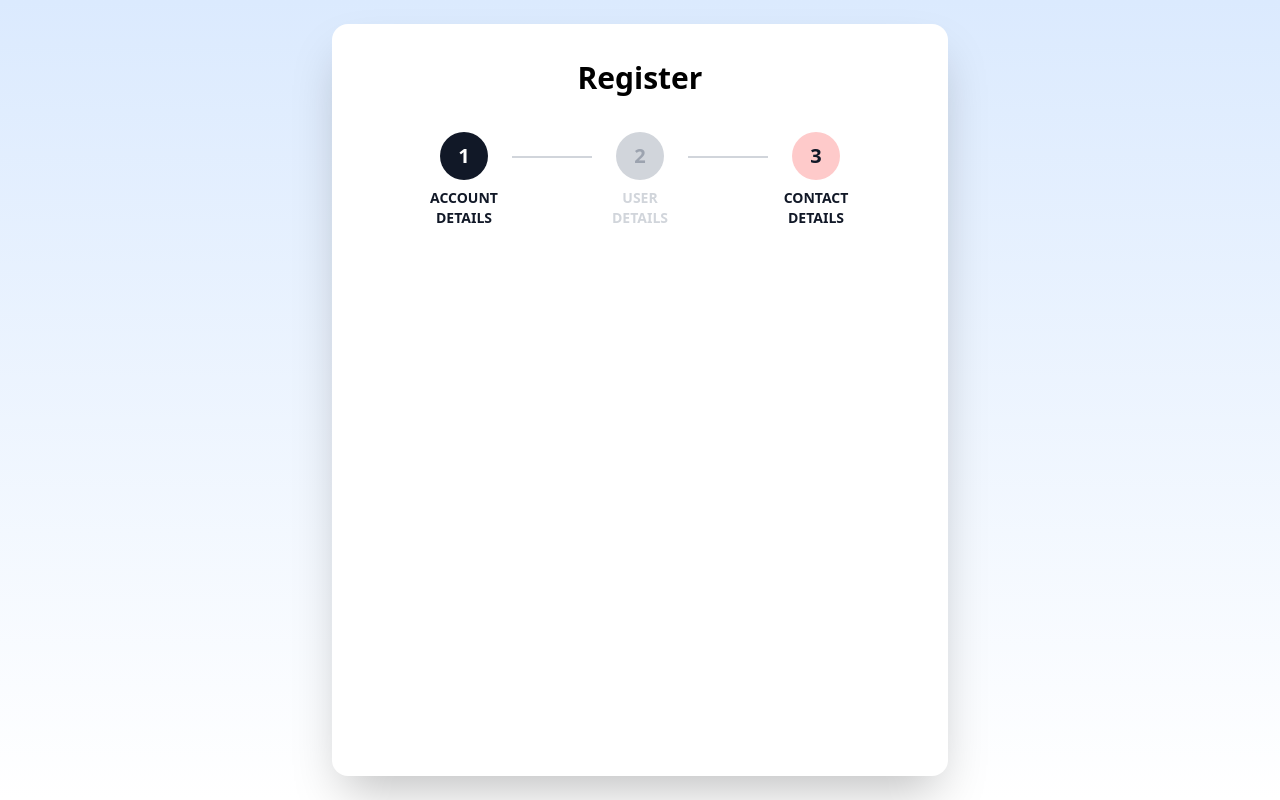
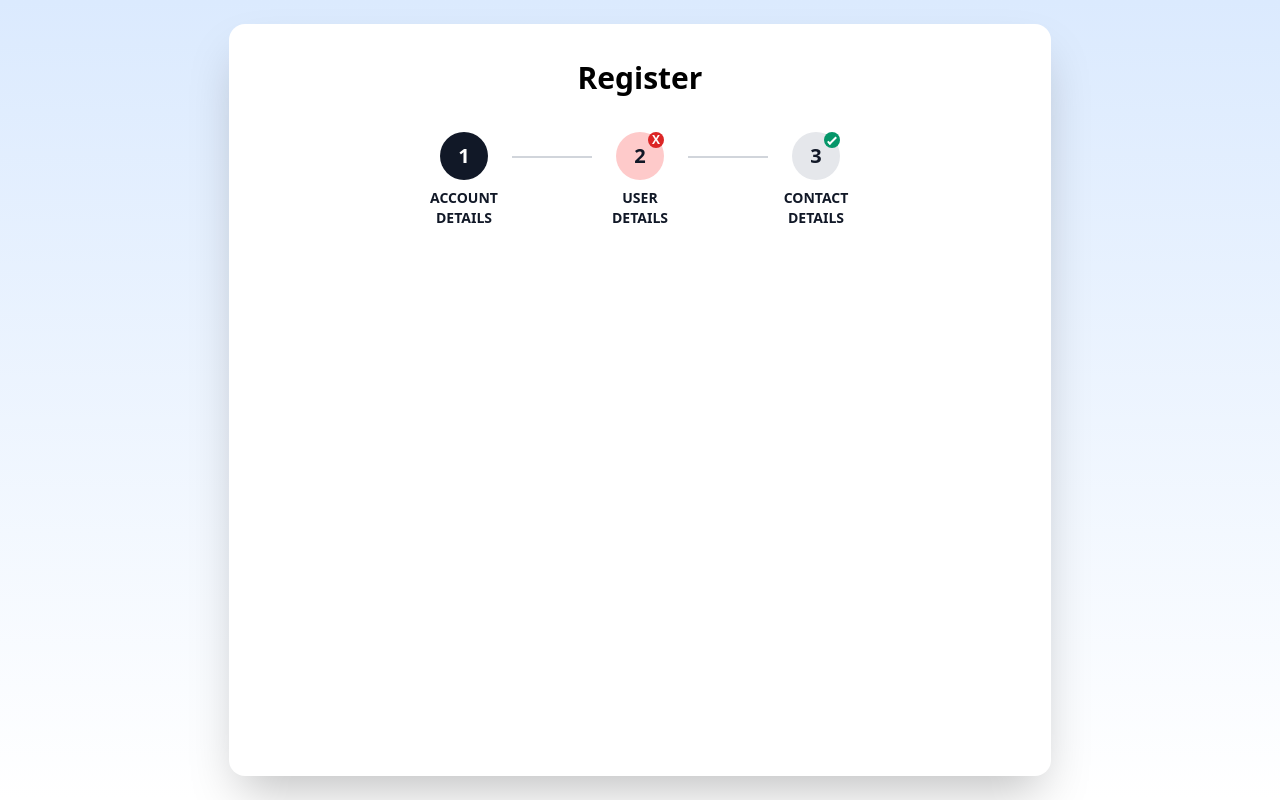
Before and after one commit to st-rkalinov/registerform-nextjs, a Next.js app: page / in a window 1280 px wide. Built offline with nearby package versions, Linux system fonts and the light colour scheme.

Commit message:
Add test to check if badge component is rendered with correct badge if there is any add eslint file fix eslint errors

```diff
--- /dev/null
+++ b/src/components/Badge.tsx
@@ -0,0 +1,60 @@
+import React from "react";
+
+export enum BadgeType {
+    success = "success",
+    error = "error",
+}
+
+interface IProps {
+    badgeType: BadgeType;
+}
+
+const getBadgeContent = (badgeType: BadgeType) => {
+    const badgeTypeSuccessJSX = (
+        <div
+            className="inline-block rotate-45 w-1 h-2.5 border-b-2 border-r-2 border-white"
+            data-testid="badge-success"
+        />
+    );
+    const badgeTypeErrorJSX = (
+        <div data-testid="badge-error">X</div>
+    );
+
+    switch (badgeType) {
+        case BadgeType.success:
+            return badgeTypeSuccessJSX;
+        case BadgeType.error:
+            return badgeTypeErrorJSX;
+        default:
+            return "";
+    }
+};
+
+const getBadgeWrapperClasses = (badgeType: BadgeType) => {
+    const successBadgeClasses = "inline-flex items-center justify-center w-4 h-4 text-xs font-semibold text-white bg-green-600 rounded-full absolute top-0 right-0";
+    const errorBadgeClasses = "inline-flex items-center justify-center w-4 h-4 text-xs font-semibold text-white bg-red-600 rounded-full absolute top-0 right-0";
+
+    switch (badgeType) {
+        case BadgeType.success:
+            return successBadgeClasses;
+        case BadgeType.error:
+            return errorBadgeClasses;
+        default:
+            return "";
+    }
+};
+
+const Badge: React.FC<IProps> = ({
+    badgeType,
+}) => {
+    const badgeWrapperClasses = getBadgeWrapperClasses(badgeType);
+    const badgeContent = getBadgeContent(badgeType);
+
+    return (
+        <span className={badgeWrapperClasses}>
+            {badgeContent}
+        </span>
+    );
+};
+
+export default Badge;
--- a/src/components/RegistrationStepsNavigation/Step/Step.tsx
+++ b/src/components/RegistrationStepsNavigation/Step/Step.tsx
@@ -1,4 +1,5 @@
 import React from "react";
+import Badge, { BadgeType } from "@src/components/Badge";
 
 export enum RegistrationStepStatus {
     valid = 'valid',
@@ -46,15 +47,28 @@
     }
 };
 
+const getStepBadgeComponent = (status: RegistrationStepStatus) => {
+    switch (status) {
+        case RegistrationStepStatus.valid:
+            return <Badge badgeType={BadgeType.success} />;
+        case RegistrationStepStatus.invalid:
+            return <Badge badgeType={BadgeType.error} />;
+        default:
+            return null;
+    }
+};
+
 const Step: React.FC<IProps> = (props) => {
     const backgroundCssColor = getBackgroundCssColor(props.status);
     const textCssColor = props.status === RegistrationStepStatus.disabled ? "text-gray-300" : "text-gray-900";
     const stepNumberCssColor = getStepNumberTextCssColorClass(props.status);
+    const badge = getStepBadgeComponent(props.status);
 
     return (
         <div className="flex-col justify-center items-center w-24">
-            <div className={`rounded-full flex items-center justify-center h-12 w-12 font-bold text-xl mx-auto ${backgroundCssColor} ${stepNumberCssColor}`}>
+            <div className={`rounded-full flex items-center justify-center h-12 w-12 font-bold text-xl mx-auto relative ${backgroundCssColor} ${stepNumberCssColor}`}>
                 {props.stepNumber}
+                { badge }
             </div>
             <p className={`text-center break-words font-semibold text-sm p-2 ${textCssColor}`}>{props.text}</p>
         </div>
--- a/src/components/RegistrationStepsNavigation/Stepper.tsx
+++ b/src/components/RegistrationStepsNavigation/Stepper.tsx
@@ -1,5 +1,5 @@
-import React from 'react';
-import Step, { RegistrationStepStatus } from '@src/components/RegistrationStepsNavigation/Step/Step';
+import React from "react";
+import Step, { RegistrationStepStatus } from "@src/components/RegistrationStepsNavigation/Step/Step";
 
 export enum RegistrationStepText {
     AccountDetails = "ACCOUNT DETAILS",
@@ -19,13 +19,13 @@
             <Step
                 text={RegistrationStepText.UserDetails}
                 stepNumber={2}
-                status={RegistrationStepStatus.disabled}
+                status={RegistrationStepStatus.invalid}
             />
             <div className="w-20 border-t-2 border-gray-300 self-baseline mt-6" />
             <Step
                 text={RegistrationStepText.ContactDetails}
                 stepNumber={3}
-                status={RegistrationStepStatus.invalid}
+                status={RegistrationStepStatus.valid}
             />
         </div>
     );
--- a/src/pages/register/index.tsx
+++ b/src/pages/register/index.tsx
@@ -1,9 +1,9 @@
-import React from 'react';
-import Stepper from '@src/components/RegistrationStepsNavigation/Stepper';
+import React from "react";
+import Stepper from "@src/components/RegistrationStepsNavigation/Stepper";
 
 const Register = () => {
     return (
-        <div className="w-full lg:w-1/2 bg-white mx-auto rounded-2xl flex-col justify-center items-center h-full shadow-2xl">
+        <div className="w-full lg:w-2/3 bg-white mx-auto rounded-2xl flex-col justify-center items-center h-full shadow-2xl">
             <div className="flex justify-around items-center p-9">
                 <h1 className="font-extrabold text-3xl">Register</h1>
             </div>
--- a/tailwind.config.js
+++ b/tailwind.config.js
@@ -1,7 +1,7 @@
 module.exports = {
-  mode: 'jit',
+    mode: "jit",
     purge: {
-    content: ['./pages/**/*.{js,jsx,ts,tsx}', './src/**/*.{js,jsx,ts,tsx}'],
+        content: ["./pages/**/*.{js,jsx,ts,tsx}", "./src/**/*.{js,jsx,ts,tsx}"],
     },
     darkMode: false, // or 'media' or 'class'
     theme: {
@@ -9,4 +9,4 @@
     },
     variants: {},
     plugins: [],
-}
+};
```
Also changed, not shown: 2 other files (tests, documents, lock files or other folders). Lines whose indentation alone changed are shown as unchanged.
